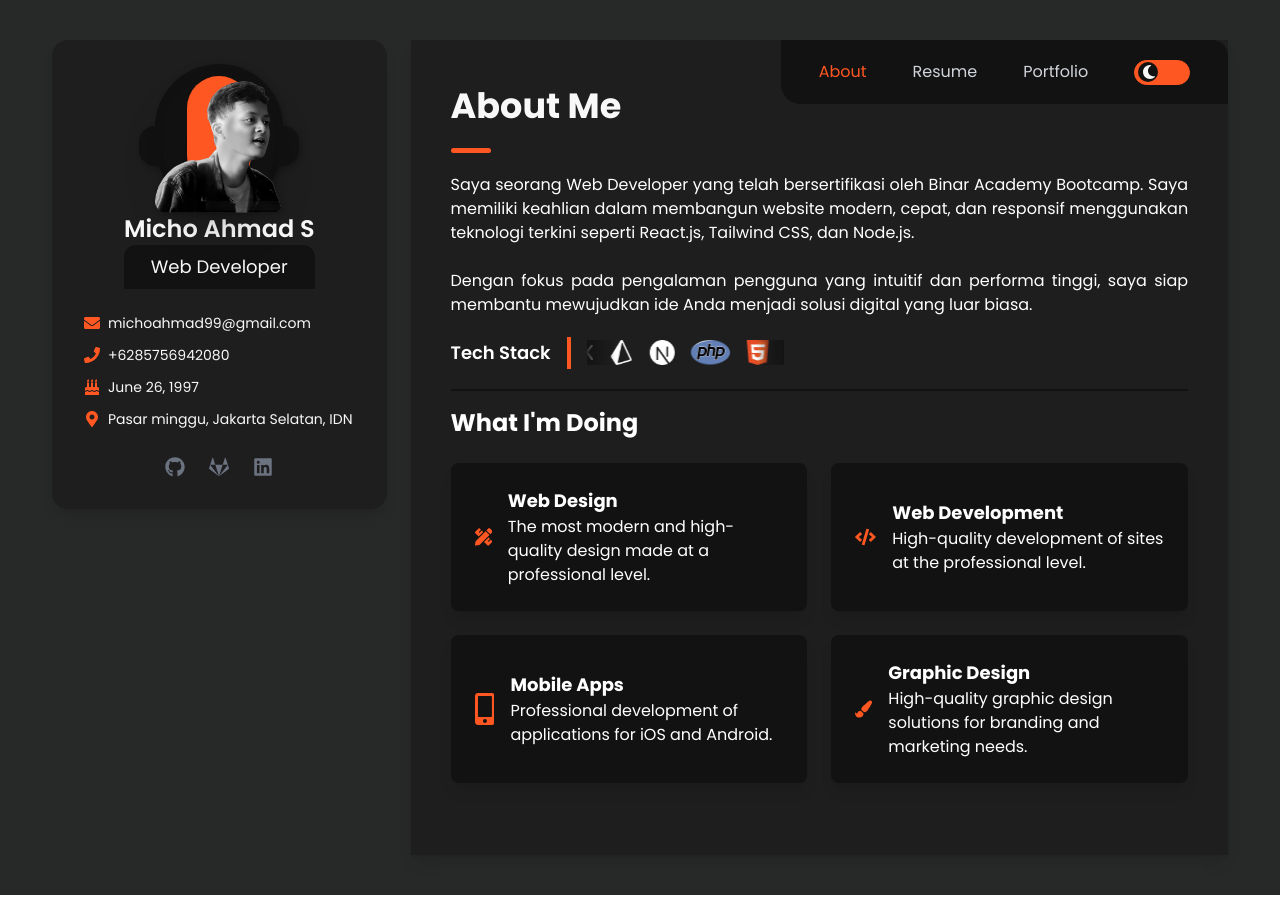
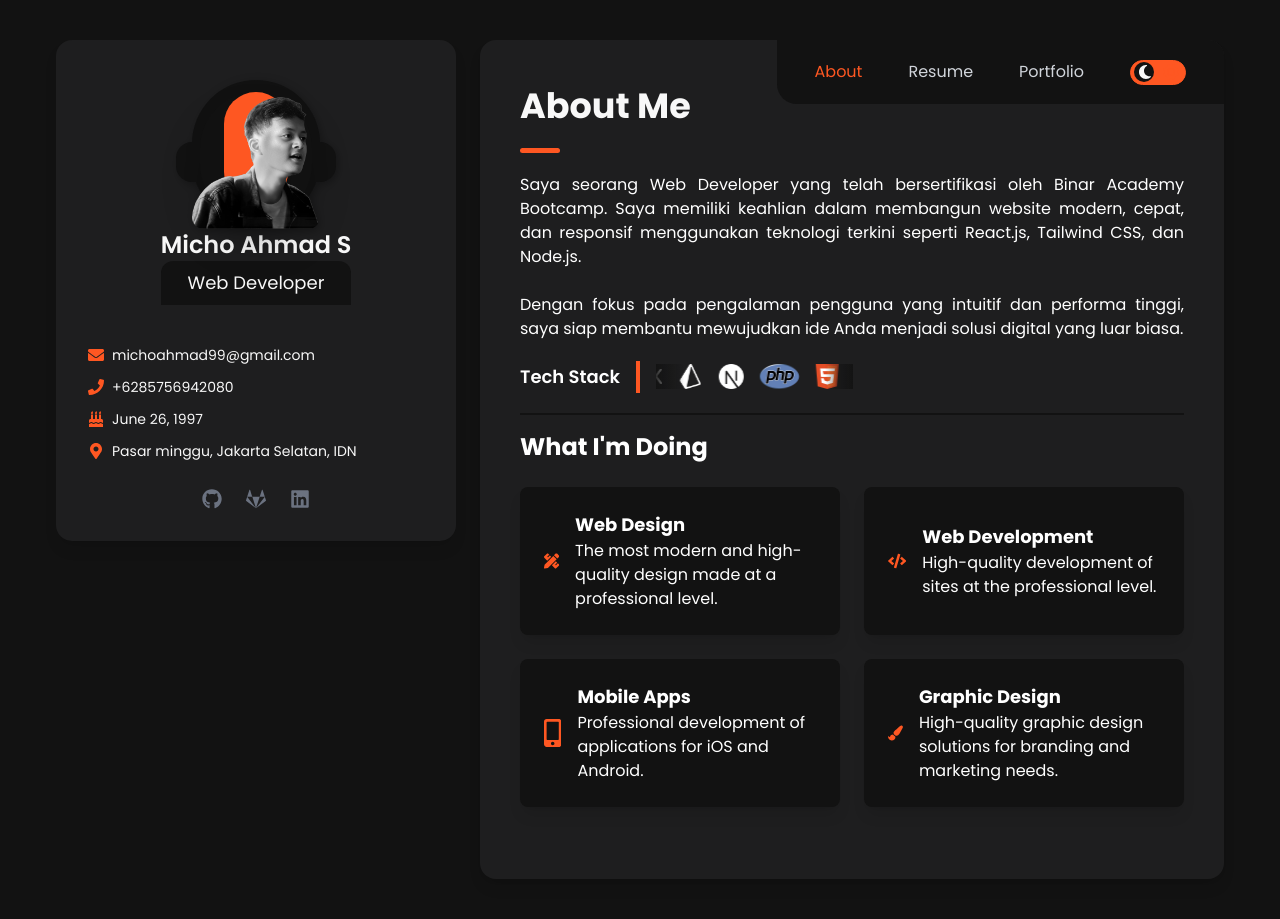
Before and after one commit to miko-ahmad/web-porto-v1, a React (Vite) app: page /about in a window 1280 px wide. Before the commit the page ends 895 px from the top, so only its background shows below. Built offline with nearby package versions, Linux system fonts and the light colour scheme.

Commit message:
fixing bg color

```diff
--- a/src/App.jsx
+++ b/src/App.jsx
@@ -43,20 +43,13 @@ function App() {
     <>
       {loading && <Loader isLoading={loading} />}
       {!loading && ( // ⬅️ Hanya render konten saat loading selesai
-        <div className="dark:bg-darkFour bg-lightOne min-h-screen py-10 ">
-          {/* <ProfilePage /> */}
+        <div className="dark:bg-darkOne bg-lightOne min-h-screen py-10 ">
+          <div className="xl:max-w-[1440px] mx-auto">
 
-          {/* <div className="flex xl:hidden z-[50]">
-
-              <Navbar toggleMode={toggleMode} darkMode={darkmode} />
-          </div> */}
           <div className=" xl:mx-8 xl:flex xl:justify-center xl:items-stretch xl:gap-6 px-6 ">
             <Sidebar />
-            <div className="min-w-[70%]   relative  dark:bg-darkTwo bg-lightTwo ">
+            <div className="  relative  ">
               {/* <Navbartest /> */}
-              <div className="hidden xl:flex">
-
-              </div>
               <Navbar toggleMode={toggleMode} darkMode={darkmode} />
 
               <Routes>
@@ -75,6 +68,8 @@ function App() {
 
             </div>
           </div>
+          </div>
+
         </div>
       )}
     </>
--- a/src/components/sidebar/Sidebar.jsx
+++ b/src/components/sidebar/Sidebar.jsx
@@ -6,9 +6,9 @@ import profileImageBlack from "../../assets/img/mik.png";
 export default function Sidebar() {
   const [showContact, setShowContact] = useState(false);
   return (
-    <div className="container mx-auto p-4 dark:bg-darkTwo bg-lightTwo xl:sticky xl:top-[40px] xl:h-full xl:z-[1] rounded-2xl  shadow-lg mb-4 xl:mb-0 ">
+    <div className="container mx-auto p-4 dark:bg-darkTwo bg-lightTwo xl:sticky xl:top-[40px] xl:h-full xl:z-[1] rounded-2xl xl:max-w-[400px]  shadow-lg mb-4 xl:mb-0 ">
       <section className="relative">
-        <div className="relative flex xl:flex-col justify-start items-center p-6 ">
+        <div className=" flex xl:flex-col justify-start items-center p-10">
           <div className="relative  sm:w-32 sm:h-29 flex items-center justify-center drop-shadow-[2px_2px_4px_rgba(0,0,0,0.3)]">
             <div className="absolute w-28 h-8  sm:w-40 sm:h-10 dark:bg-darkOne bg-orange-300 rounded-2xl z-[-3]"></div>
             <div className="absolute w-14 h-20  sm:-top-1 sm:w-16 sm:h-28 dark:bg-darkFive bg-orange-500 rounded-full z-[-1] shadow-2xl"></div>
--- a/src/pages/About.jsx
+++ b/src/pages/About.jsx
@@ -38,7 +38,7 @@ const About = ({ darkMode }) => {
   ];
 
   return (
-    <div className="container  mx-auto p-[24px] xl:p-[40px] dark:text-white text-textLight shadow-lg ">
+    <div className="container  dark:bg-darkTwo bg-lightTwo  mx-auto p-[24px] xl:p-[40px] dark:text-white text-textLight shadow-lg rounded-2xl p-8">
       {/* <Navbar /> */}
       <header className="pb-5">
         <h2 className="relative text-[35px] dark:text-lightOne text-darkOne font-bold pb-5 after:content-[''] after:absolute after:bottom-0 after:left-0 after:bg-darkFive after:rounded-[3px] sm:after:w-[40px] sm:after:h-[5px]">
--- a/src/pages/Portofolio.jsx
+++ b/src/pages/Portofolio.jsx
@@ -13,7 +13,7 @@ const Portofolio = () => {
       : projectsData.filter((project) => project.category === selectedCategory);
 
   return (
-    <div className="container  mx-auto p-6 xl:p-10  shadow-lg text-white  shadow-lg ">
+    <div className="container  dark:bg-darkTwo bg-lightTwo  mx-auto p-[24px] xl:p-[40px] dark:text-white text-textLight shadow-lg rounded-2xl p-8">
       <header className="pb-5">
         <h2 className="relative text-[35px] font-bold pb-5 after:content-[''] after:absolute after:bottom-0 after:left-0 after:bg-darkFive after:rounded-[3px] sm:after:w-[40px] sm:after:h-[5px]">
           Portfolio
@@ -46,7 +46,7 @@ const Portofolio = () => {
           {filteredProjects.map((project) => (
             <li
               key={project.id}
-              className="relative group p-1 bg-darkOne text-white rounded-xl overflow-hidden shadow-md hover:shadow-xl transition duration-300 drop-shadow-darkShadow max-w-[420px]"
+              className="relative group p-1 dark:bg-darkOne bg-gray-200 dark:text-white text-darkOne rounded-xl overflow-hidden shadow-md hover:shadow-xl transition duration-300 drop-shadow-darkShadow max-w-[420px]"
             >
               <a href="#" className="block">
                 <figure className="relative">
--- a/src/pages/Resume.jsx
+++ b/src/pages/Resume.jsx
@@ -8,7 +8,7 @@ import Skills from "../components/skills/Skills";
 
 const Resume = () => {
   return (
-    <div className="container  mx-auto p-6 xl:p-10 shadow-lg dark:text-white text-darkOne shadow-lg ">
+    <div className="container  dark:bg-darkTwo bg-lightTwo  mx-auto p-[24px] xl:p-[40px] dark:text-white text-textLight shadow-lg rounded-2xl p-8">
       {/* Header */}
       <header className="pb-5">
         <h2 className="relative text-[35px] font-bold pb-5 after:content-[''] after:absolute after:bottom-0 after:left-0 after:bg-darkFive after:rounded-[3px] sm:after:w-[40px] sm:after:h-[5px]">
--- a/tailwind.config.js
+++ b/tailwind.config.js
@@ -35,7 +35,7 @@ export default {
         darkOne: "#121212",
         darkTwo: "#1e1e1f",
         darkTri: "#282829",
-        darkFour: "#272828",
+        darkFour: "#2E2E2E",
         darkFive: "#fe5722",
         lightBg: "#f5f7fa",
         lightOne: "#f8f8f8",
```
